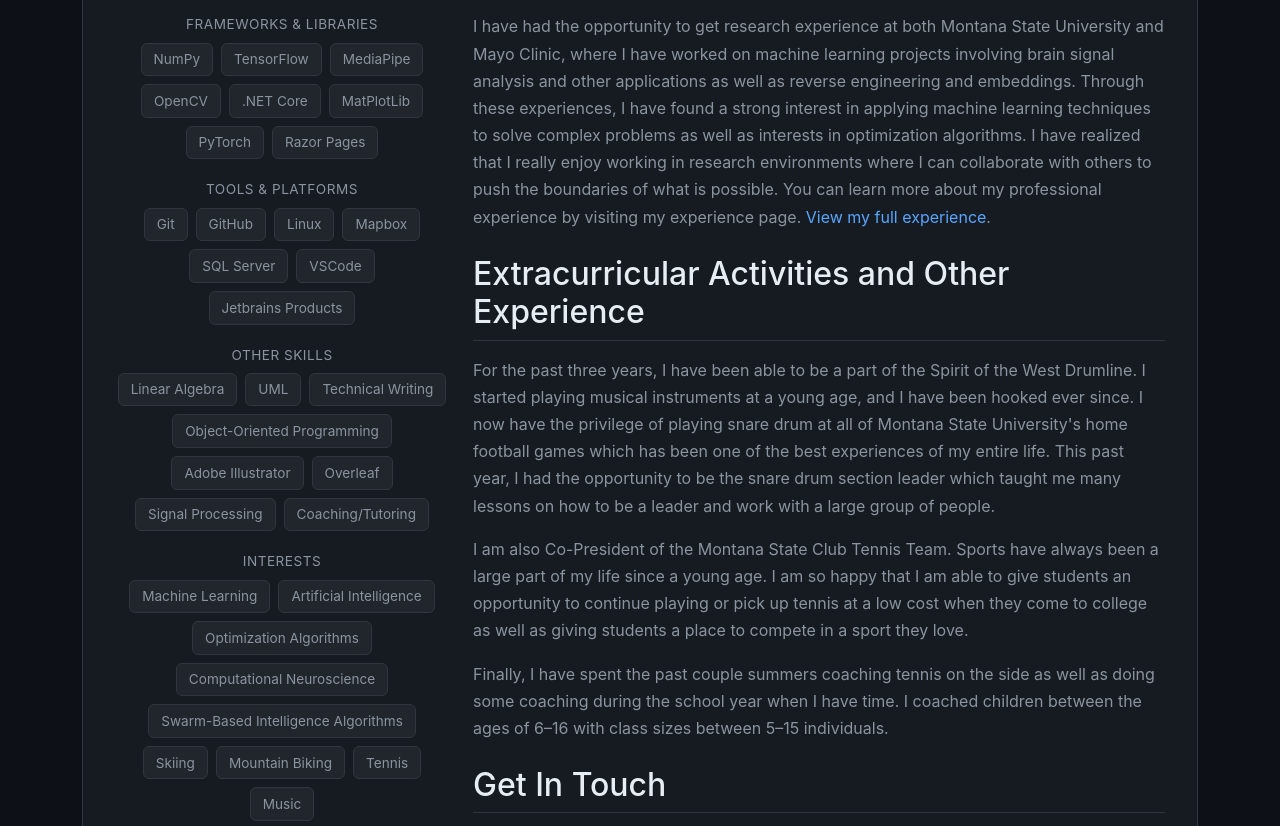
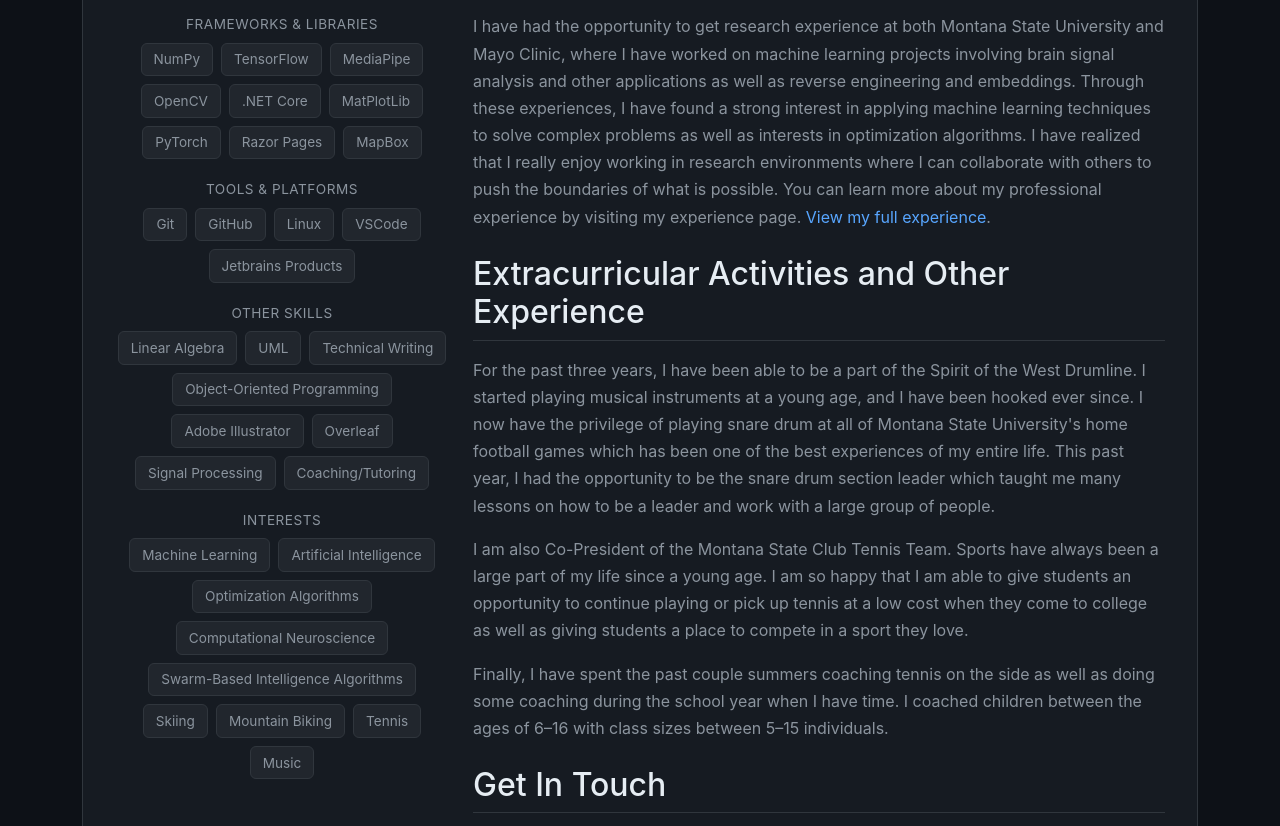
Before and after one commit to joshaney324/PersonalWebsite, a plain HTML site: page index.html in a window 1280 px wide. Shown: the part 841-1667 px from the top of the page. Drawn offline with nearby package versions, Linux system fonts and the light colour scheme.

Commit message:
small tag update

```diff
--- a/index.html
+++ b/index.html
@@ -77,6 +77,7 @@
                                 <span class="skill-badge">MatPlotLib</span>
                                 <span class="skill-badge">PyTorch</span>
                                 <span class="skill-badge">Razor Pages</span>
+                                <span class="skill-badge">MapBox</span>
                             </div>
                         </div>
                         <div class="skill-category">
@@ -85,8 +86,6 @@
                                 <span class="skill-badge">Git</span>
                                 <span class="skill-badge">GitHub</span>
                                 <span class="skill-badge">Linux</span>
-                                <span class="skill-badge">Mapbox</span>
-                                <span class="skill-badge">SQL Server</span>
                                 <span class="skill-badge">VSCode</span>
                                 <span class="skill-badge">Jetbrains Products</span>
                             </div>
```
